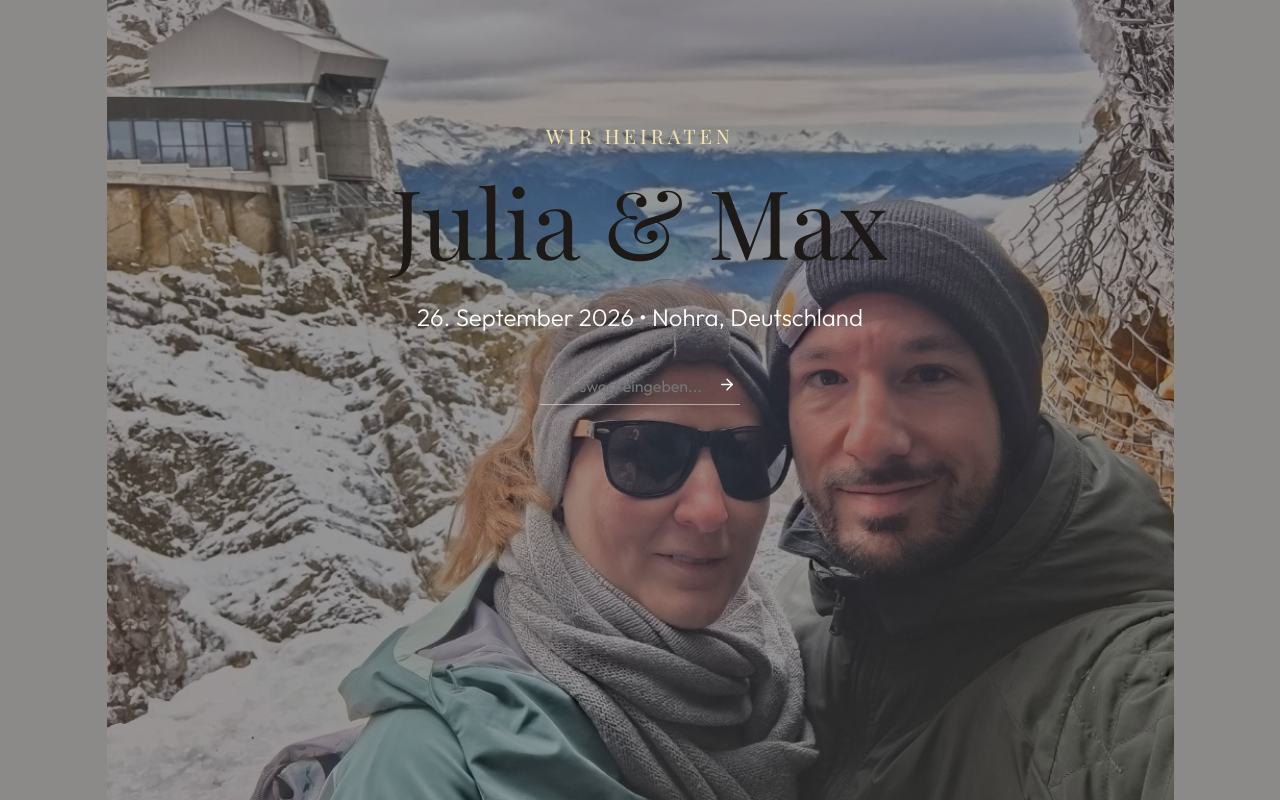
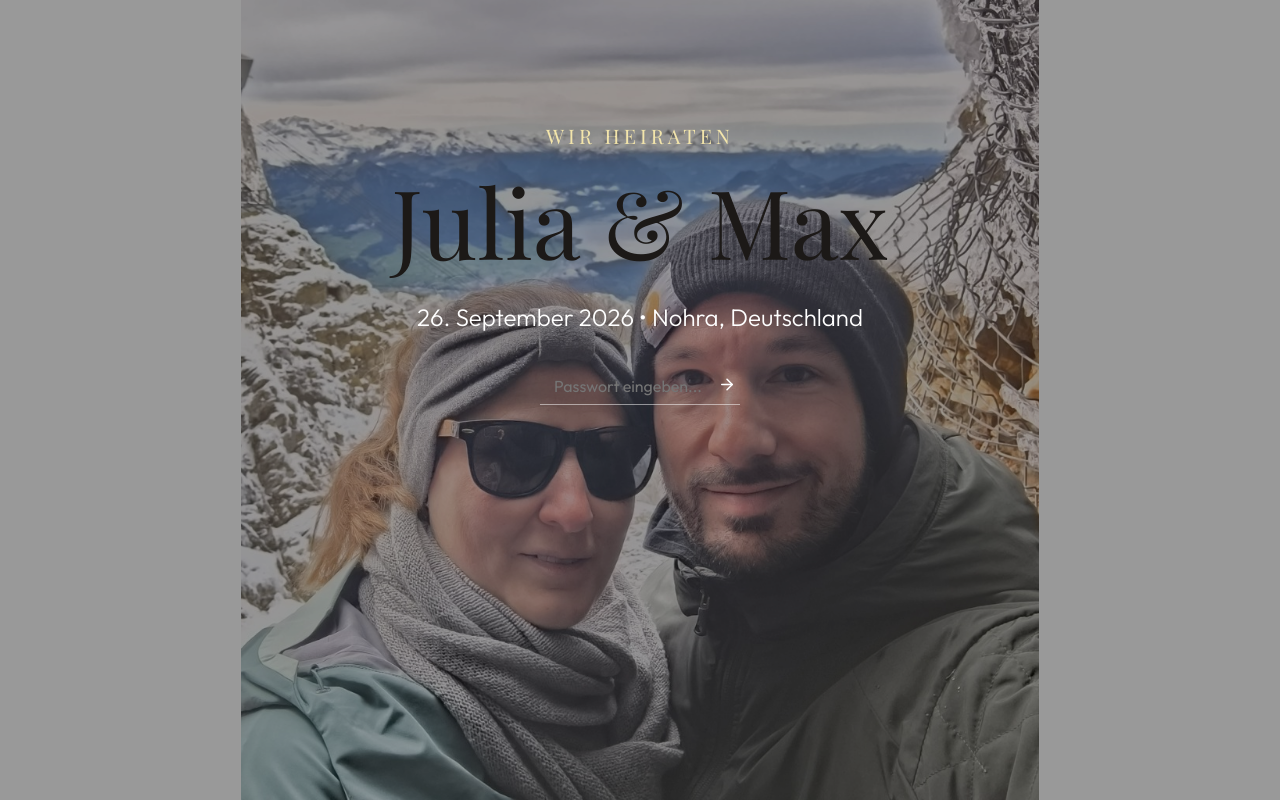
Before and after one commit to hee7ondumpsterfire/hochzeit, a React (Vite) app: page / in a window 1280 px wide. Built offline with nearby package versions, Linux system fonts and the light colour scheme; a web font is replaced by a local one.

Commit message:
style: Update Hero image to v2 and set background to white

```diff
--- a/src/components/Hero.css
+++ b/src/components/Hero.css
@@ -15,7 +15,7 @@
     background-size: contain;
     background-position: center;
     background-repeat: no-repeat;
-    background-color: var(--color-secondary);
+    background-color: #ffffff;
     /* or #000 to frame the photo */
 }
 
--- a/src/components/Hero.jsx
+++ b/src/components/Hero.jsx
@@ -1,7 +1,7 @@
 import React, { useState } from 'react';
 import { motion } from 'framer-motion';
 import { Lock, ArrowRight } from 'lucide-react';
-import heroImg from '../assets/hero-new.jpg';
+import heroImg from '../assets/hero-v2.jpg';
 import './Hero.css';
 import Countdown from './Countdown';
 
```
Also changed, not shown: src/assets/hero-v2.jpg (added).
